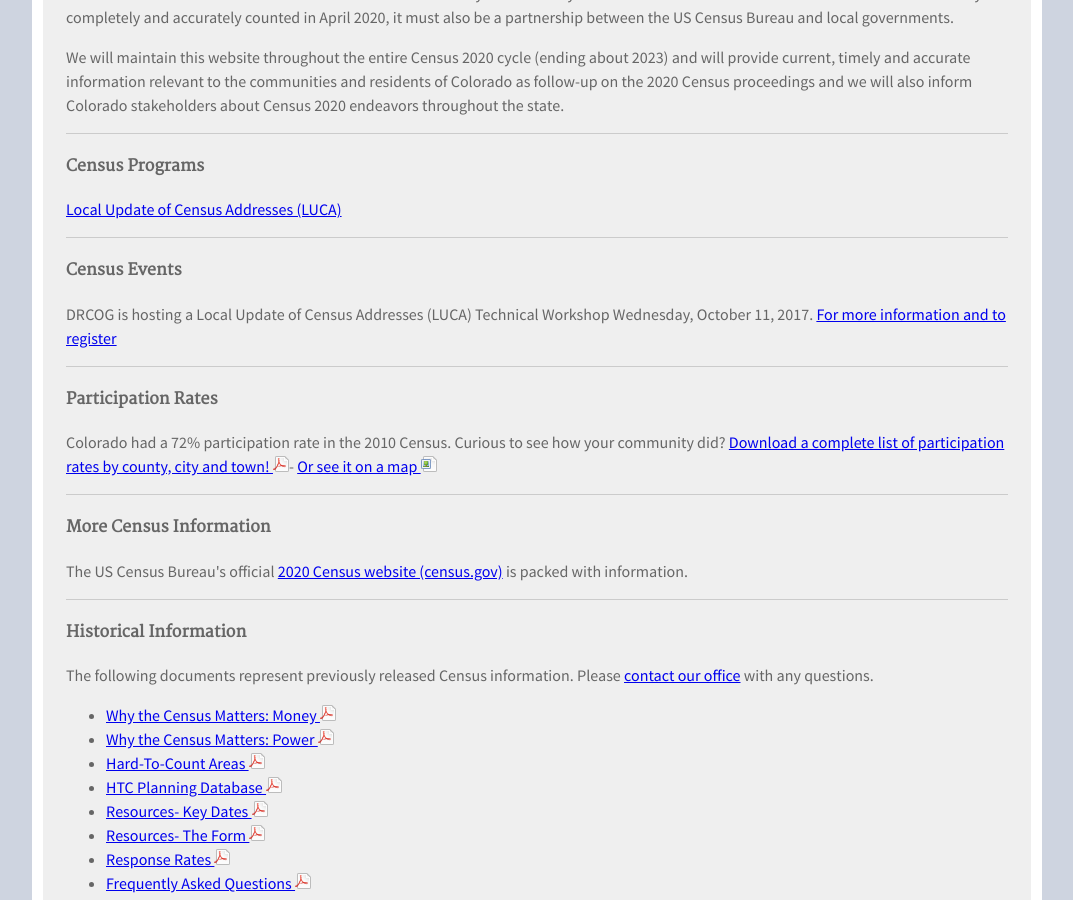
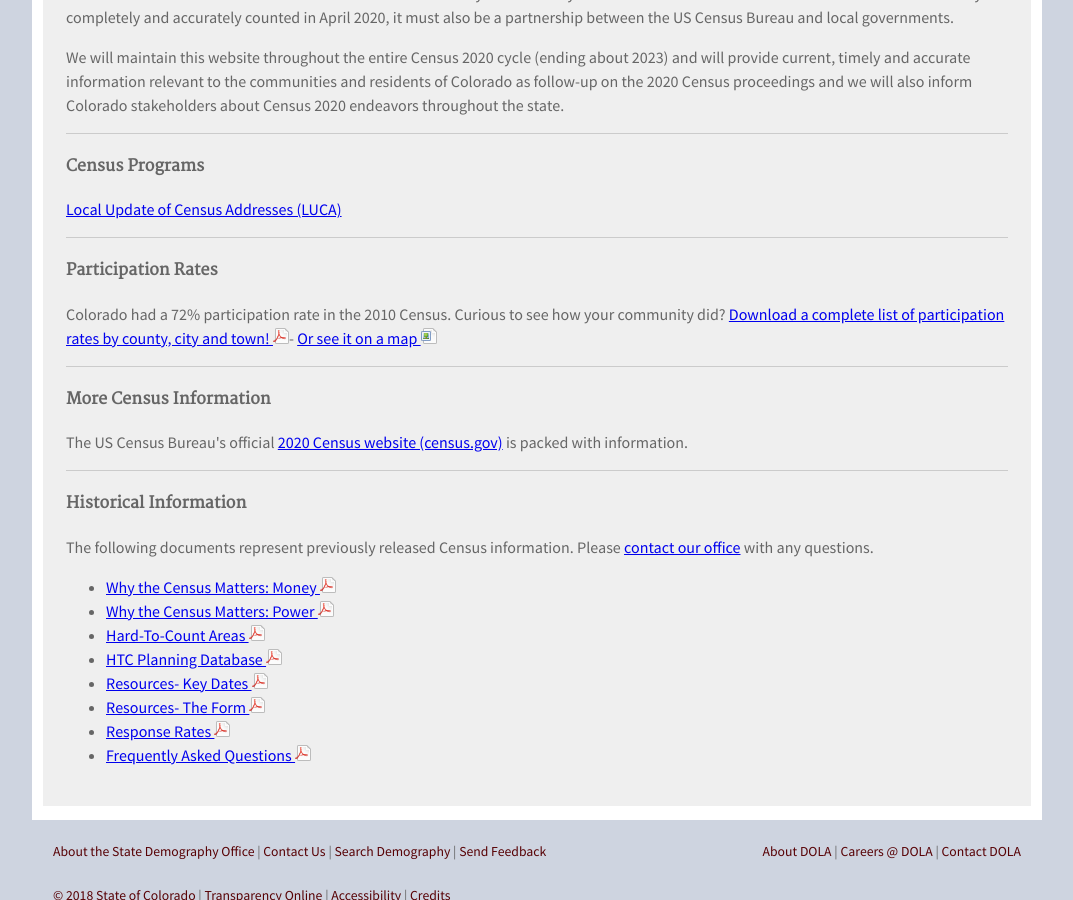
Before and after one commit to TBleess/Website_New, a Jekyll site: the page built from pages/5_CensusACS/census-information-2020.md, in a window 1280 px wide and 900 px high, scrolled down 416 px. Shown: the whole window, without its empty margins (103-1176 px from the left). Built offline with Jekyll 4.4.1, drawn with Linux system fonts in a browser that asks for light colours.

Commit message:
Removed webinar info

```diff
--- a/pages/5_CensusACS/census-information-2020.md
+++ b/pages/5_CensusACS/census-information-2020.md
@@ -20,11 +20,6 @@
 
 [Local Update of Census Addresses (LUCA)](https://www.census.gov/geo/partnerships/luca.html)
 
-- - -
-
-#### Census Events
-
-DRCOG is hosting a Local Update of Census Addresses (LUCA) Technical Workshop Wednesday, October 11, 2017. [For more information and to register](https://drcog.org/node/386411)
 
 - - -
 
```
